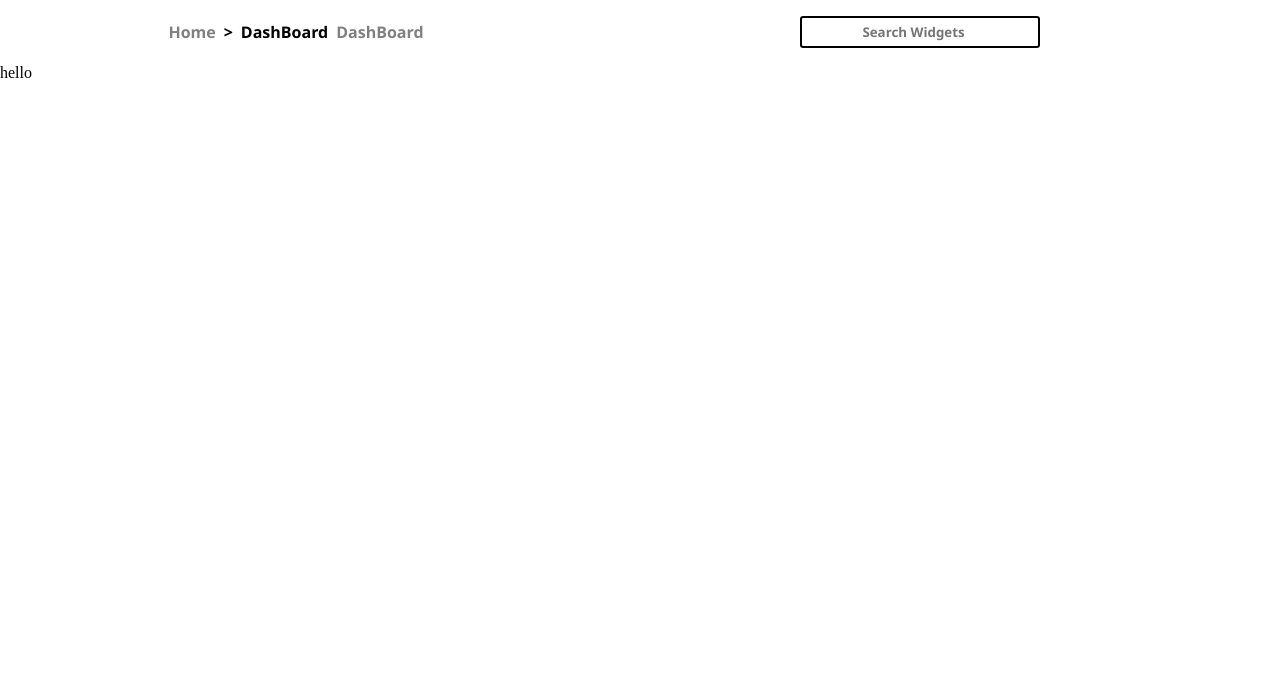
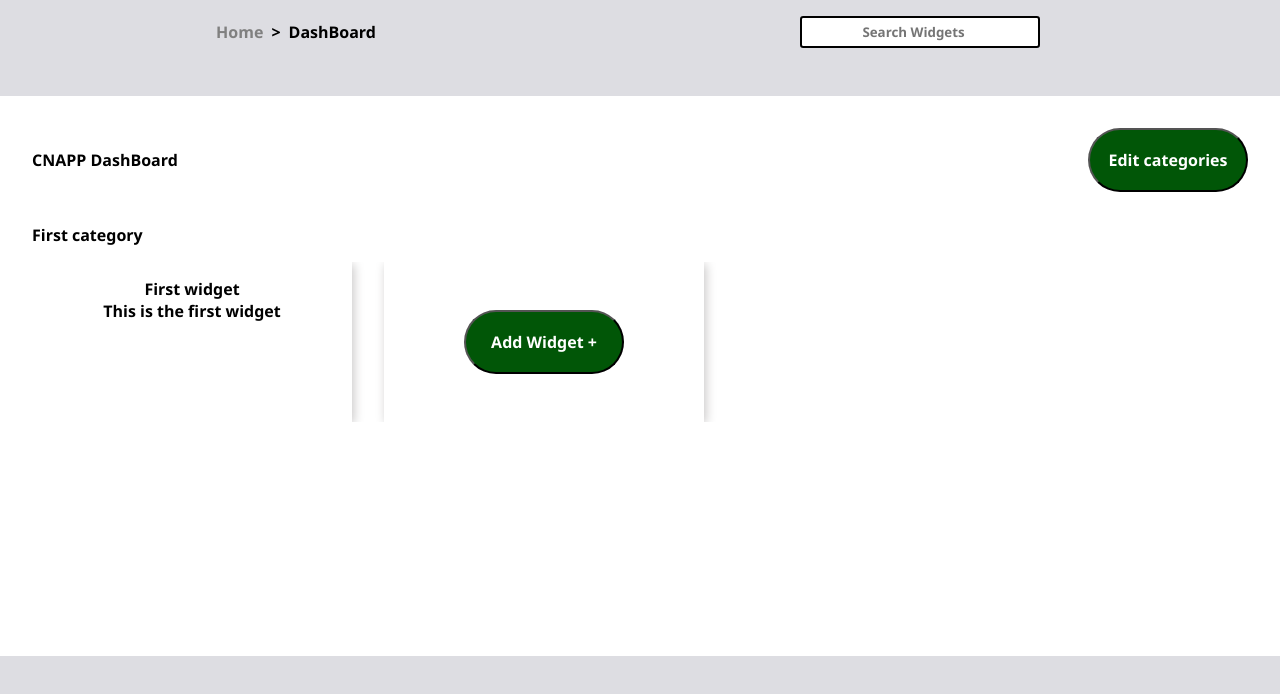
Before and after one commit to Rojan21/Assignment_AccuKnox, a React (Vite) app: page /DashBoard in a window 1280 px wide. Shown: the top 694 px of the page. Built offline with nearby package versions, Linux system fonts and the light colour scheme.

Commit message:
DashBoard created

```diff
--- a/src/App.css
+++ b/src/App.css
@@ -2,4 +2,6 @@
     margin: 0;
     padding: 0;
     box-sizing: border-box;
+    font-family: 'Segoe UI', Tahoma, Geneva, Verdana, sans-serif;
+    font-weight:700 ;
 }
--- a/src/App.jsx
+++ b/src/App.jsx
@@ -9,12 +9,13 @@ import Header from "./Header"
 import Test from "./Test"
 import Store from "./Store"
 import Mainnavigation from "./Mainnavigation"
+import DashBoard from "./DashBoard"
 const route = createBrowserRouter([
   {path:'/',element: <Mainnavigation/>,children:[
 
-    {path:'check',element: <p>hello</p>},
-    {path:'DashBoard',element: <p>hello</p>},
-    {path:':id',element:<p>hello</p>}
+    {index:true,element: <Home/>},
+    {path:'DashBoard',element: <DashBoard/>},
+
 
   ]},
 
--- a/src/Breadcrumbs.css
+++ b/src/Breadcrumbs.css
@@ -37,6 +37,7 @@ header{
     border-radius: .2rem;
 
 
+
 }
 
 .searchwidget:focus{
--- a/src/Breadcrumbs.jsx
+++ b/src/Breadcrumbs.jsx
@@ -9,7 +9,6 @@ function Breadcrumbs(){
         <NavLink to="/" className={({isActive})=>isActive?'active':undefined}>Home</NavLink>
         <div className='active'>&gt;</div>
         <NavLink to="DashBoard" className={({isActive})=>isActive?'active':undefined}>DashBoard</NavLink>
-        <NavLink to="DashBoard/2" className={({isActive})=>isActive?'active':undefined}>DashBoard</NavLink>
 
 
        </div>
--- /dev/null
+++ b/src/DashBoard.css
@@ -0,0 +1,67 @@
+.DashBoard{
+    width: 80rem;
+    height: 35rem;
+    overflow-y: auto;
+    overflow-x: hidden;
+    margin: 2rem auto;
+    padding: 2rem;
+    background-color: white;
+
+}
+
+.DashBoard_header{
+    display: flex;
+    justify-content: space-between;
+    align-items: center;
+}
+
+.DashBoard button{
+    width: 10rem;
+     height: 4rem;
+    background-color:   rgb(1, 86, 7);
+    border-radius: 2rem;
+    font-family: 'Segoe UI', Tahoma, Geneva, Verdana, sans-serif;
+    font-weight:700 ;
+    font-size: 1rem;
+    color: white;
+}
+
+.categories_grid{
+    width: 75rem;
+    height: 35rem;
+    margin-top: 2rem;
+
+}
+.categories_widget{
+    width: 75rem;
+
+
+    display: flex;
+
+
+    gap: 2rem;
+    margin-top: 1rem;
+
+   overflow-x: auto;
+
+
+
+}
+
+.categories_widget div{
+    flex: 0 0 20rem;
+    background-color: white;
+    box-shadow: 2px 2px 10px rgb(202, 200, 200);
+    height: 10rem;
+    padding: 1rem;
+}
+
+.categories_widget > div > p {
+    text-align: center; /* Ensure text inside the <p> is centered */
+}
+
+.Add_widget{
+display: flex;
+justify-content: center;
+align-items: center;
+}
--- /dev/null
+++ b/src/DashBoard.jsx
@@ -0,0 +1,35 @@
+import './DashBoard.css'
+
+function DashBoard(){
+
+    return(
+        <div className='DashBoard'>
+            <div className='DashBoard_header'>
+
+            <div>CNAPP DashBoard</div>
+            <button>Edit categories</button>
+            </div>
+            <div className='categories_grid'>
+                <p>First category</p>
+                <div className='categories_widget'>
+                    <div>
+                        <p>First widget</p>
+                        <p>This is the first widget</p>
+                    </div>
+
+
+
+
+                    <div className='Add_widget'>
+                        <button >Add Widget + </button>
+                         </div>
+
+
+
+                </div>
+            </div>
+        </div>
+    )
+}
+
+export default DashBoard;
--- /dev/null
+++ b/src/Home.css
@@ -0,0 +1,38 @@
+.Home{
+    width: 80rem;
+    height: 20rem;
+
+    margin: 5rem auto;
+
+    font-family: 'Segoe UI', Tahoma, Geneva, Verdana, sans-serif;
+    overflow: hidden;
+    text-align: center;
+    display: flex;
+    justify-content: center;
+    align-items: center;
+    flex-direction: column;
+
+}
+.Home h1{
+    margin-top: 10rem;
+}
+
+.Home a{
+    width: 20rem;
+    height: 4rem;
+    color: white;
+   background-color: rgb(1, 86, 7);
+    display: block;
+    border-radius: 2rem;
+    display: flex;
+    justify-content: center;
+    align-items: center;
+    margin-top: 2rem;
+   font-size: 1.5rem;
+}
+.Home a:hover{
+    border: 4px solid white;
+}
+body{
+    background-color: rgb(221, 221, 226);
+}
--- a/src/Home.jsx
+++ b/src/Home.jsx
@@ -1,8 +1,12 @@
+import './Home.css'
+import { NavLink } from 'react-router-dom';
 function Home(){
     return (
         <>
+        <div className="Home">
         <h1>Welcome to the Home Page</h1>
-        <button>Dashboard</button>
+        <NavLink to='DashBoard'>Dashboard</NavLink>
+            </div>
 
         </>
     )
```
